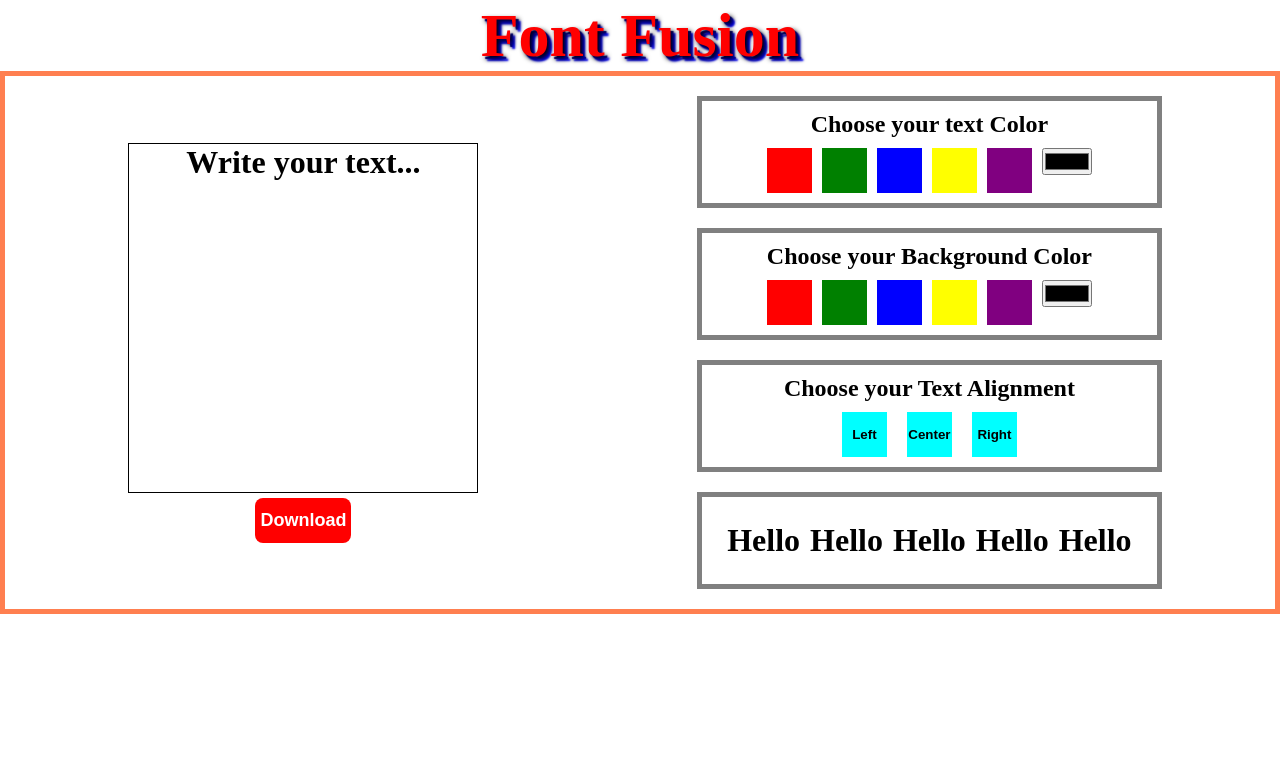
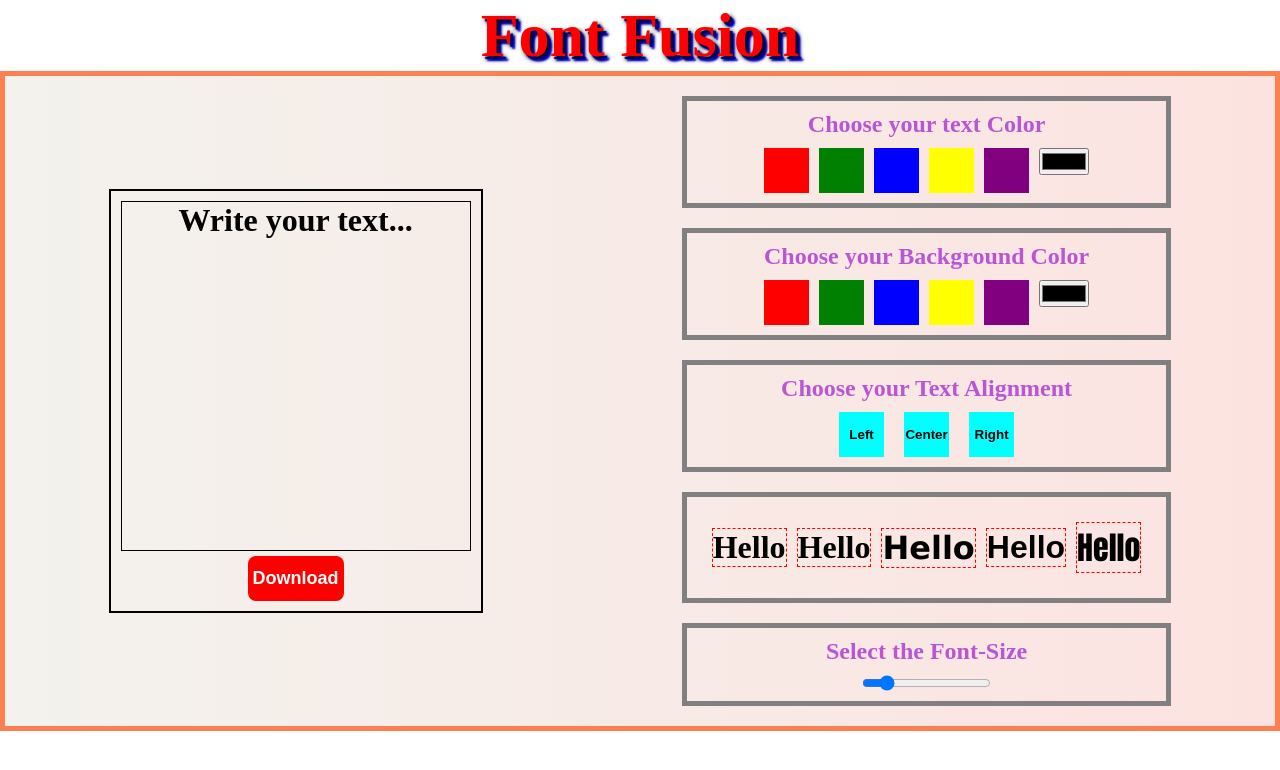
Before and after one commit to pvdteja22/font_fusion, a React (Vite) app: page / in a window 1280 px wide. Shown: the top 770 px of the page. Built offline with nearby package versions, Linux system fonts and the light colour scheme.

Commit message:
added fontslider

```diff
--- a/src/App.css
+++ b/src/App.css
@@ -20,6 +20,7 @@
   border: 5px solid coral;
   padding: 20px 4px 20px 4px;
   row-gap: 20px;
+  background: linear-gradient(to right,#f3f2ed, #fce3e0);
 }
 
 #child1{
@@ -29,7 +30,8 @@
   row-gap: 5px;
   justify-content: center;
   flex-direction: column;
-  padding-left: 10px;
+  padding: 10px;
+  border: 2px solid ;
 }
 
 #child2{
@@ -159,11 +161,13 @@
   background-color:cyan;
   border: none;
   cursor: pointer;
+}
 
 
 #sub-heading{
-  font-size: 22px;
+  font-size: 24px;
   color: mediumorchid;
+  font-weight: bolder;
 }
 
 #times-new{
@@ -196,3 +200,18 @@
   border: 1.5px dashed red;
   cursor:pointer;
 }
+
+#fontSizeSlider
+{
+  display: flex;
+  flex-direction: column;
+  row-gap: 10px;
+  align-items: center;
+  border: 5px solid gray;
+  padding: 10px 0 10px 0;
+}
+
+#slider
+{
+  cursor: pointer;
+}
--- a/src/App.jsx
+++ b/src/App.jsx
@@ -7,6 +7,7 @@ export default function App(){
 
   const[tcolor, setTColor] = useState('000')
   const[bgCol, setBgCol] = useState('000')
+  const[fontsize, setFontsize] = useState(16)
   const image = useRef()
 
   const textColor= (colorName)=>{
@@ -25,6 +26,12 @@ export default function App(){
     image.current.style.textAlign=alignment
 
   }
+  const handleChange = (e) =>
+  {
+      setFontsize(e.target.value);
+      image.current.style.fontSize=`${fontsize}px`
+  }
+
 
   const downloadImage = () =>{
     screenshot(image.current).then(canvas => {
@@ -108,6 +115,10 @@ export default function App(){
                       <h1 id='arial'  onClick={()=>{fontFamily('arial')}}>Hello</h1>
                       <h1 id='impact' onClick={()=>{fontFamily('Impact')}}>Hello</h1>
                 </div>
+                <div id='fontSizeSlider'>
+                    <h2 id='sub-heading'>Select the Font-Size</h2>
+                    <input type="range" id="slider" min="10" max="50" value={fontsize} onChange={handleChange}/>
+                </div>
             </div>
         </div>
 
```
